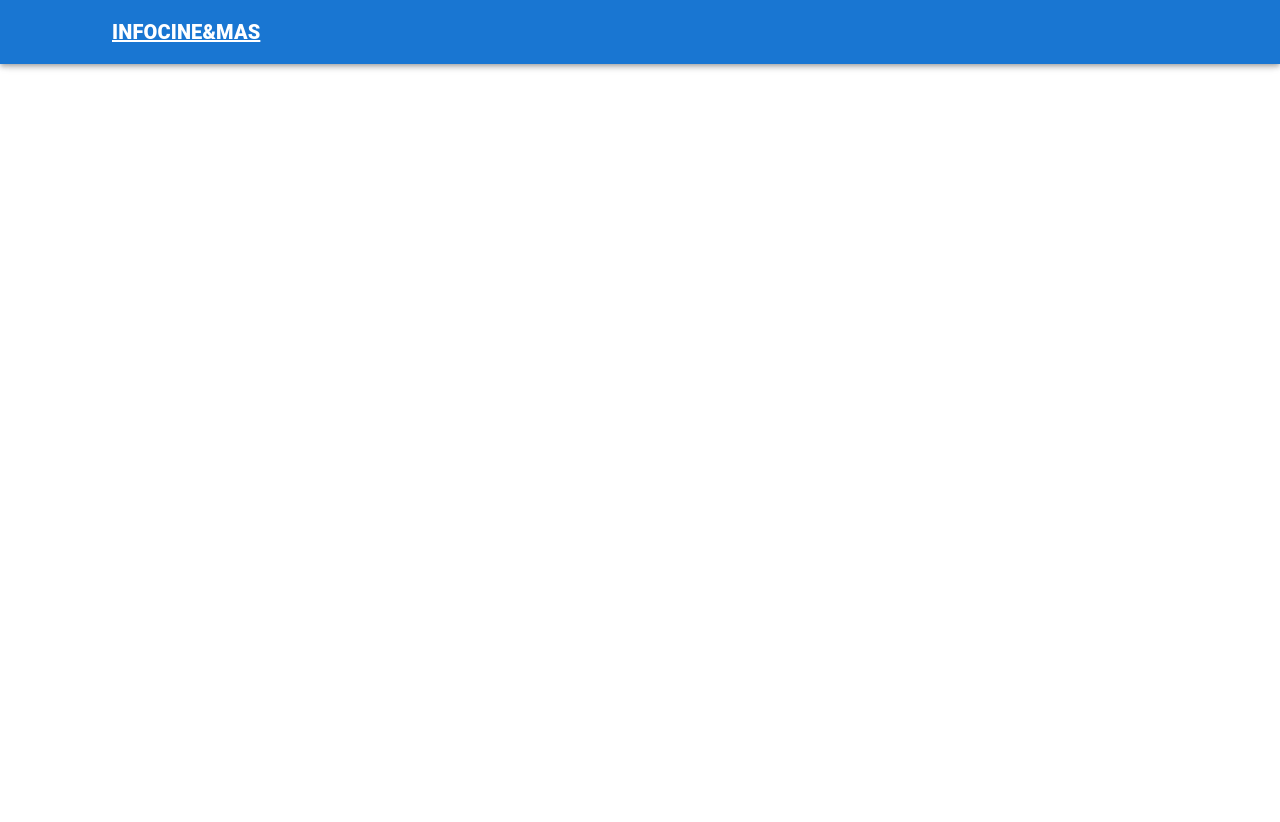
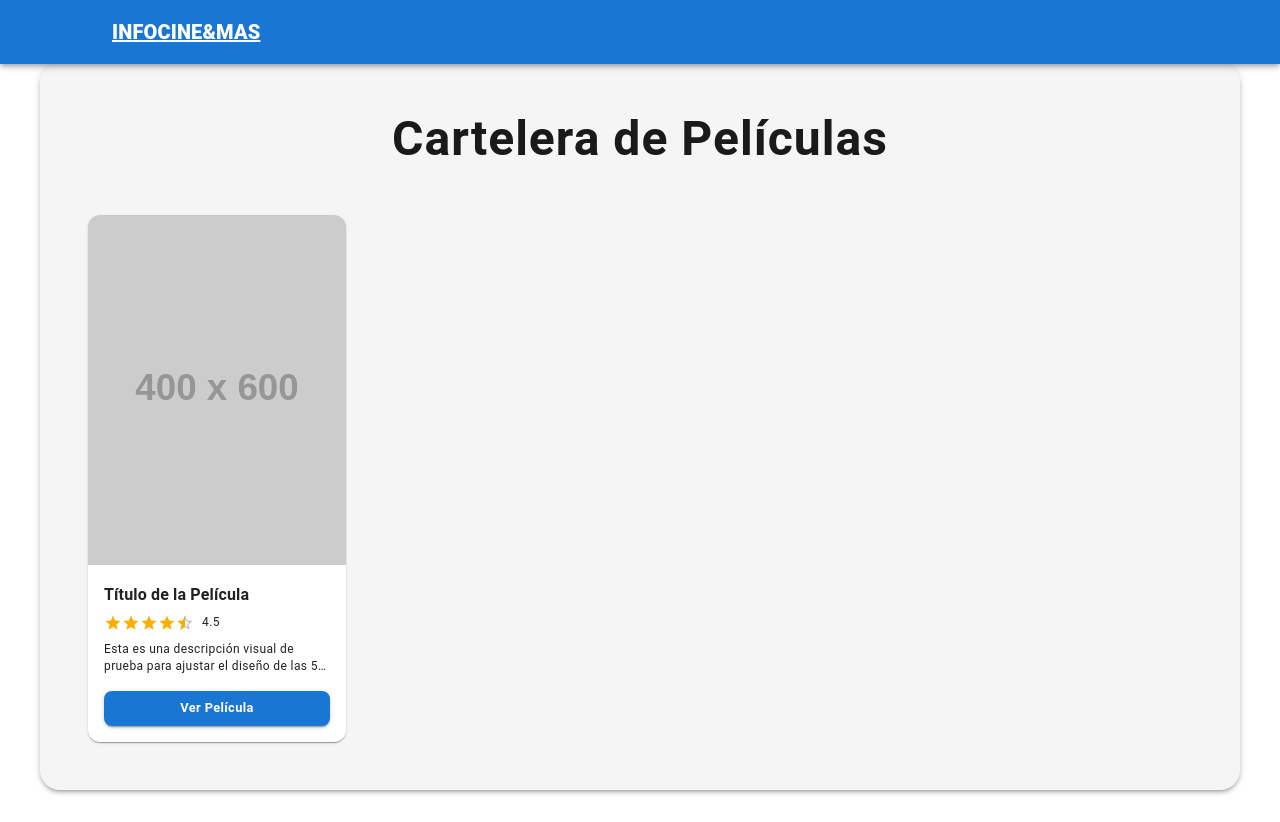
Before and after one commit to CarlosAparicio7/TFG-CarlosAparicio_AdrianRey-Front, a React (Vite) app: page / in a window 1280 px wide. Before the commit the page ends 800 px from the top, so only its background shows below. Built offline with nearby package versions, Linux system fonts and the light colour scheme.

Commit message:
Subida diseño del home falta montar servicio para ver como se ve

```diff
--- a/src/pages/Home.tsx
+++ b/src/pages/Home.tsx
@@ -1,21 +1,44 @@
-//import { useState } from "react";
-
+import { Container, Grid, Card, CardContent, CardMedia, Typography, Button, Box, Paper, Rating } from "@mui/material";
 import Header from "../components/Header";
 
-/*
-type verPeliculas = {
-    id: number,
-    nombre: string,
-    descripcion: string,
-    valoracion: number,
-    archivoVideo: number
-}
-*/
 export default function Home() {
-//    const[usePeliculas, setPeliculas] = useState<verPeliculas[]>([]);
     return (
         <>
-            <Header/>
+            <Header />
+            <Container maxWidth={false} sx={{ mt: 4, mb: 4, display: 'flex', justifyContent: 'center', px: { xs: 2, md: 4 } }}>
+                <Paper elevation={3} sx={{ p: { xs: 3, md: 6 }, backgroundColor: '#f5f5f5', borderRadius: 5, width: '100%', maxWidth: '1800px', minHeight: '80vh', boxSizing: 'border-box' }}>
+                    <Typography variant="h3" align="center" sx={{ mb: 6, fontWeight: 'bold', color: '#1a1a1a', letterSpacing: 1 }}>
+                        Cartelera de Películas
+                    </Typography>
+
+                    <Grid container spacing={3} sx={{ justifyContent: 'flex-start', width: '100%', margin: 0 }}>
+                        <Grid size={{ xs: 12, sm: 6, md: 4, lg: 3, xl: 2.4 }} sx={{ display: 'flex', justifyContent: 'center' }}>
+                            <Card sx={{ width: '100%', maxWidth: '300px', height: '100%', display: 'flex', flexDirection: 'column', borderRadius: 3, transition: 'transform 0.2s', '&:hover': { transform: 'scale(1.02)', boxShadow: '0 8px 25px rgba(0,0,0,0.1)' } }}>
+                                <CardMedia component="img" height="350" image="https://via.placeholder.com/400x600?text=Poster+Pelicula" alt="Poster" />
+                                <CardContent sx={{ flexGrow: 1, p: 2 }}>
+                                    <Typography variant="subtitle1" noWrap sx={{ fontWeight: 'bold', mb: 0.5 }}>
+                                        Título de la Película
+                                    </Typography>
+
+                                    <Box sx={{ display: 'flex', alignItems: 'center', mb: 1 }}>
+                                        <Rating value={4.5} precision={0.5} size="small" readOnly />
+                                        <Typography variant="caption" color="text.secondary" sx={{ ml: 1 }}>4.5</Typography>
+                                    </Box>
+
+                                    <Typography variant="caption" color="text.secondary" sx={{ display: '-webkit-box', overflow: 'hidden', WebkitBoxOrient: 'vertical', WebkitLineClamp: 2, lineHeight: 1.4 }}>
+                                        Esta es una descripción visual de prueba para ajustar el diseño de las 5 columnas en la cuadrícula principal.
+                                    </Typography>
+                                </CardContent>
+                                <Box sx={{ p: 2, pt: 0 }}>
+                                    <Button variant="contained" fullWidth sx={{ borderRadius: 2, textTransform: 'none', fontWeight: 'bold', py: 0.8, fontSize: '0.8rem' }}>
+                                        Ver Película
+                                    </Button>
+                                </Box>
+                            </Card>
+                        </Grid>
+                    </Grid>
+                </Paper>
+            </Container>
         </>
     );
 }
--- a/src/types/peliculas.ts
+++ b/src/types/peliculas.ts
@@ -1,5 +1,5 @@
 export type Peliculas = {
-    id: number,
+    id: string,
     nombre: string,
     descripcion: string,
     valoracion: number,
@@ -7,7 +7,7 @@ export type Peliculas = {
 }
 
 export type PeliculaEspecifica = {
-    id: number,
+    id: string,
     nombre: string,
     descripcion: string,
     valoracion: number,
--- a/src/types/resenas.ts
+++ b/src/types/resenas.ts
@@ -1,11 +1,11 @@
 export type Resenas = {
-    id: number,
+    id: string,
     comentario: string,
     numeroEstrellas: number
 }
 
 export type ResenaEspecifica = {
-    id: number,
+    id: string,
     comentario: string,
     numeroEstrellas: number
 }
--- a/src/types/usuarios.ts
+++ b/src/types/usuarios.ts
@@ -1,5 +1,5 @@
 export type Usuarios = {
-    id: number,
+    id: string,
     nombre: string,
     apellido: string,
     avatarIcon: string,
@@ -9,7 +9,7 @@ export type Usuarios = {
 }
 
 export type UsuarioEspecifico = {
-    id: number,
+    id: string,
     nombre: string,
     apellido: string,
     avatarIcon: string,
```
